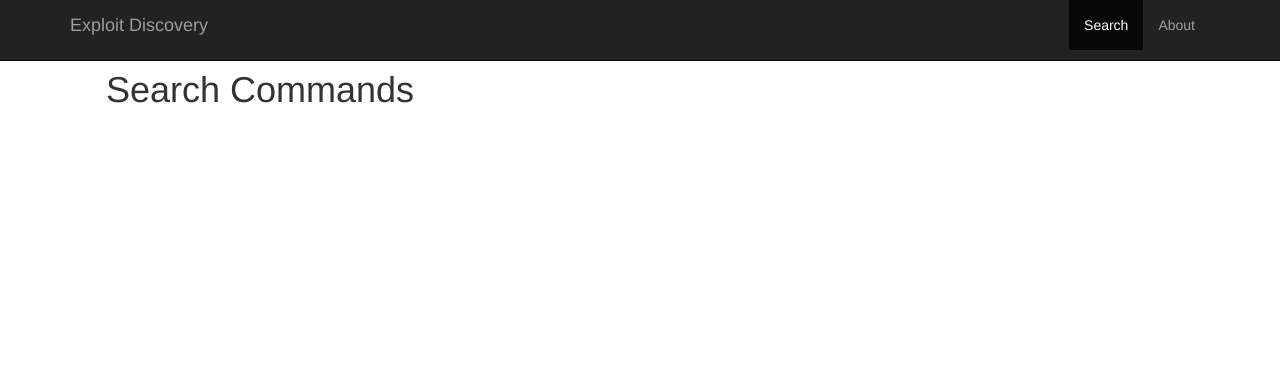
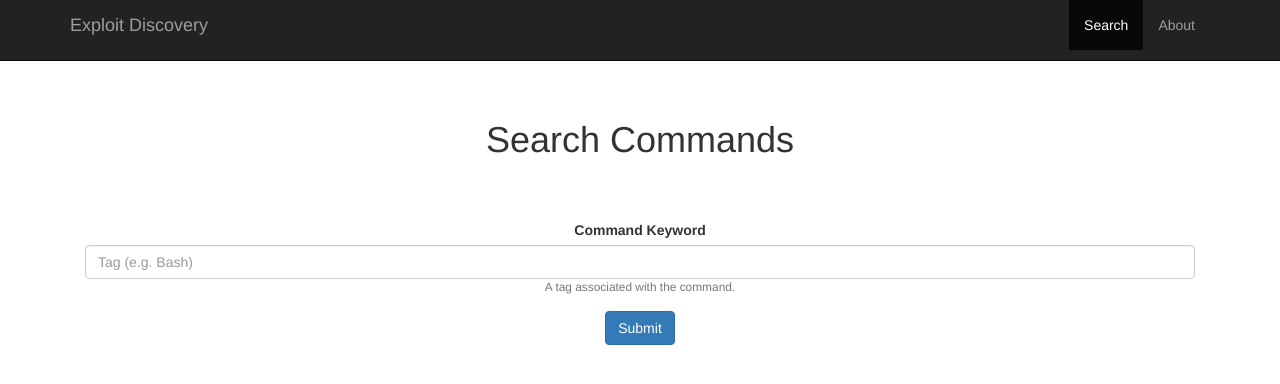
Before and after one commit to jackfreeloader74/hackz, a Django app: page /exploit_app/ in a window 1280 px wide. Shown: the top 384 px of the page. Run offline with Django 3.2, Linux system fonts and the light colour scheme; some libraries are stand-ins or nearby versions.

Commit message:
Added basic command search functionality

```diff
--- a/exploit_app/templates/exploit_app/search.html
+++ b/exploit_app/templates/exploit_app/search.html
@@ -7,11 +7,23 @@
 
    <div class="text-center">
 
-     <div class="col-lg-4">
+     <div class="col-lg-12" style="padding-top: 50px">
        <h1>Search Commands</h1>
+       <div style="padding-top: 50px">
+         <form action="/exploit_app/performCommandSearch" method="GET">
+            <div class="form-group">
+              <label>Command Keyword</label>
+              <input class="form-control" id="tag" name="tag" type="text" placeholder="Tag (e.g. Bash)">
+              <small id="emailHelp" class="form-text text-muted">A tag associated with the command.</small>
+            </div>
+            <button type="submit" class="btn btn-primary">Submit</button>
+          </form>
+        </div>
     </div>
 
-  </div>
+    <div id="resultsDiv" class="col-lg-8">
+
+    </div>
 </div>
 
 {% endblock %}
--- a/exploit_app/urls.py
+++ b/exploit_app/urls.py
@@ -8,5 +8,6 @@ urlpatterns = [
     path('', views.index, name='index'),
     path('command/<int:command_id>/', views.command_view, name='command_view'),
     path('program/<int:program_id>/', views.program_view, name='program_view'),
+    path('performCommandSearch/', views.perform_command_search, name='perform_command_search'),
 
 ]
--- a/exploit_app/views.py
+++ b/exploit_app/views.py
@@ -1,7 +1,8 @@
 from django.shortcuts import render
-from django.http import HttpResponse
+from django.http import HttpResponse, JsonResponse
+from django.core import serializers
 
-from exploit_app.models import Program, Command
+from exploit_app.models import Program, Command, Tag
 
 from django.shortcuts import render, get_object_or_404
 from django.core.paginator import Paginator
@@ -10,7 +11,6 @@ from exploit_app import exploit_lib
 # Create your views here.
 def index(request):
     context = {
-
               }
 
     return render(request, 'exploit_app/search.html', context)
@@ -75,46 +75,25 @@ def command_search_view(request):
     return HttpResponse("Hello World!")
 
 
+# Search programmes by:
+# Name, target, stage
+# return - program name, target, description, references, list of commands, list of stages
+def perform_command_search(request):
 
-def retrieveCommandInfo(request):
+    tag_name = request.GET.get('tag', 'default_if_not_found_value')
+    tag = Tag.objects.get(name=tag_name)
 
-    #  Make SQL connection
+    paginate_by = 2
+    command_list = Command.objects.all().filter(tags__name=tag_name)
 
-    # return SQL into JSON
-
-    return json_object
-
-# Return a list of commands with th provided tag(s)
-def searchCommandsByTag(request):
-
-    #  Make SQL connection
-
-    # return SQL into JSON
-
-    return json_object
+    paginator = Paginator(command_list, 10)
+    page_number = request.GET.get('page')
+    page_obj = paginator.get_page(page_number)
 
 
+    context = {
+                'command_list' : command_list,
+                'page_obj' : page_obj,
+            }
 
-    # Search programmes by:
-    # Name, target, stage
-# return - program name, target, description, references, list of commands, list of stages
-def searchProgrammes(request):
-
-    #  Make SQL connection
-
-
-    # return SQL into JSON
-    return json_object
-
-
-
-    # Search programmes by:
-    # Name, target, stage
-# return - program name, target, description, references, list of commands, list of stages
-def searchProgrammes(request):
-
-    #  Make SQL connection
-
-
-    # return SQL into JSON
-    return json_object
+    return render(request, 'exploit_app/command_search_results.html', context)
```
Also changed, not shown: exploit_app/forms.py (added, +9 -0 lines), exploit_app/templates/exploit_app/command_search_results.html (added, +49 -0 lines).
